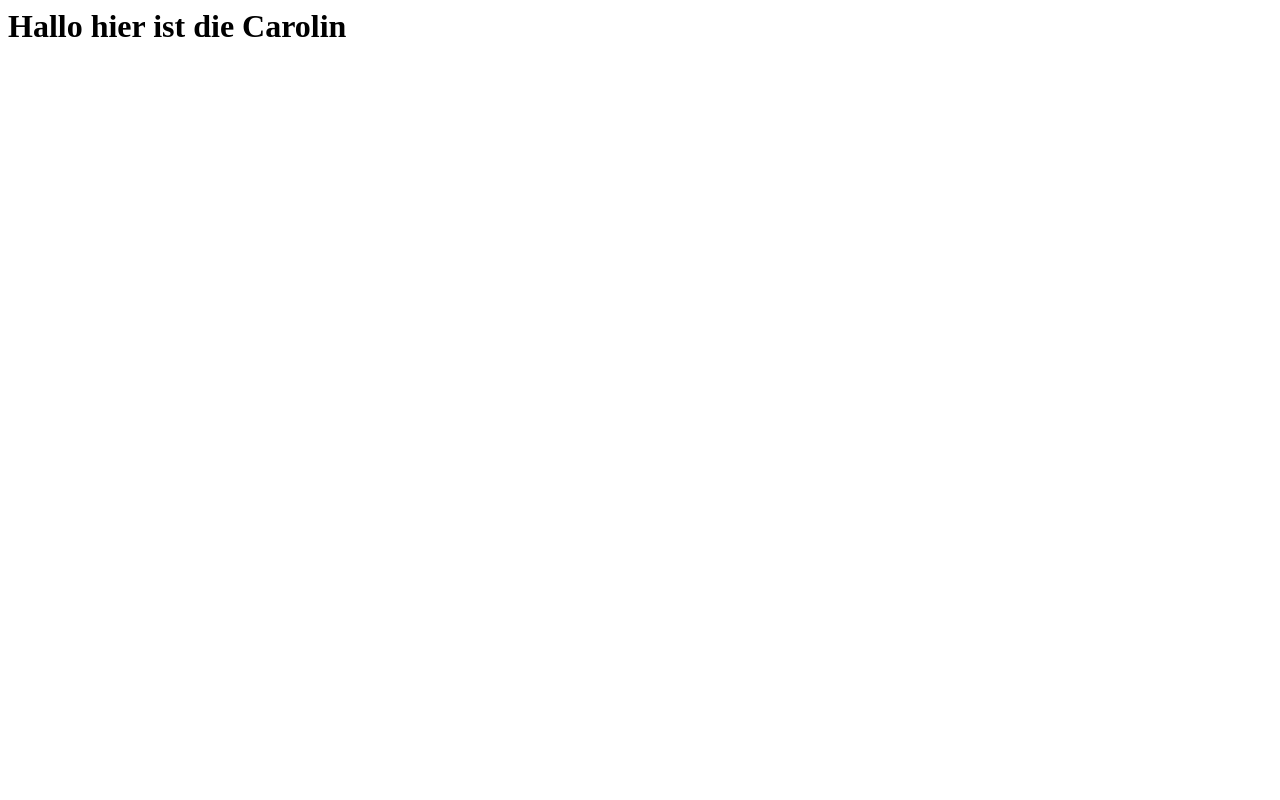
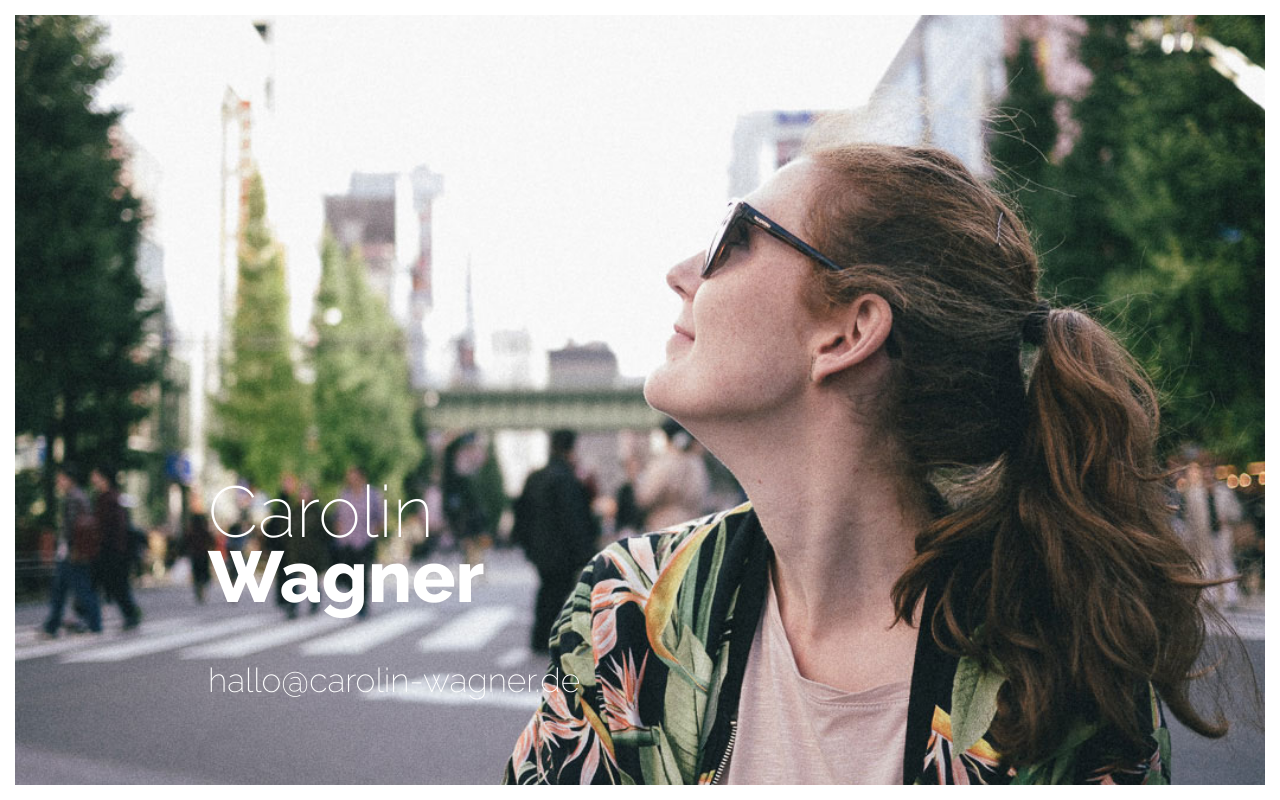
Before and after one commit to carolinwagner/homepage, a plain HTML site: page index.html in a window 1280 px wide. Drawn offline with Linux system fonts and the light colour scheme.

Commit message:
initial design

```diff
--- a/index.html
+++ b/index.html
@@ -1,8 +1,30 @@
-<html>
+<!doctype html>
+
+<html lang="de">
 <head>
-    <title>Caros Webseite</title>
+  <meta charset="utf-8">
+  <script defer src="https://use.fontawesome.com/releases/v5.0.1/js/all.js"></script>
+
+  <title>Carolin Wagner</title>
+  <meta name="description" content="Das ist die private Webseite von Carolin Wagner">
+  <meta name="author" content="Carolin Wagner">
+
+  <link rel="stylesheet" href="style.css">
 </head>
+
 <body>
-    <h1>Hallo hier ist die Carolin</h1>
+
+    <div id="left"></div>
+    <div id="right"></div>
+    <div id="top"></div>
+    <div id="bottom"></div>
+
+    <div class="wrapper">
+        <div class="first name">Carolin</div>
+        <div class="last name">Wagner</div>
+        <div class="email">hallo@carolin-wagner.de</div>
+    </div>
+
+
 </body>
 </html>
--- /dev/null
+++ b/style.css
@@ -0,0 +1,57 @@
+@import url('https://fonts.googleapis.com/css?family=Raleway:200,400,800,900');
+
+body {
+    font-family: 'Raleway', sans-serif;
+    background-image: url("./img/caro_homepage-2.jpg");
+    background-repeat: no-repeat;
+    background-position: center center;
+    background-attachment: fixed;
+    background-size: cover;
+    color: white;
+}
+
+.wrapper {
+    margin-left: 200px;
+    font-size: 3.0em;
+    font-weight: 200;
+    position: fixed;
+    bottom: 100px;
+}
+
+.name {
+    font-size: 1.5em;
+    line-height: 90%;
+}
+
+.email {
+    margin-top: 50px;
+    font-size: 0.7em;
+}
+
+.last
+{
+    font-weight: 800;
+}
+
+
+#top, #bottom, #left, #right {
+    background: white;
+    position: fixed;
+}
+
+#left, #right {
+    top: 0; bottom: 0;
+    width: 15px;
+}
+
+#left { left: 0; }
+
+#right { right: 0; }
+
+#top, #bottom {
+    left: 0; right: 0;
+    height: 15px;
+    }
+
+#top { top: 0; }
+#bottom { bottom: 0; }
```
Also changed, not shown: img/caro_homepage-2.jpg (added).
